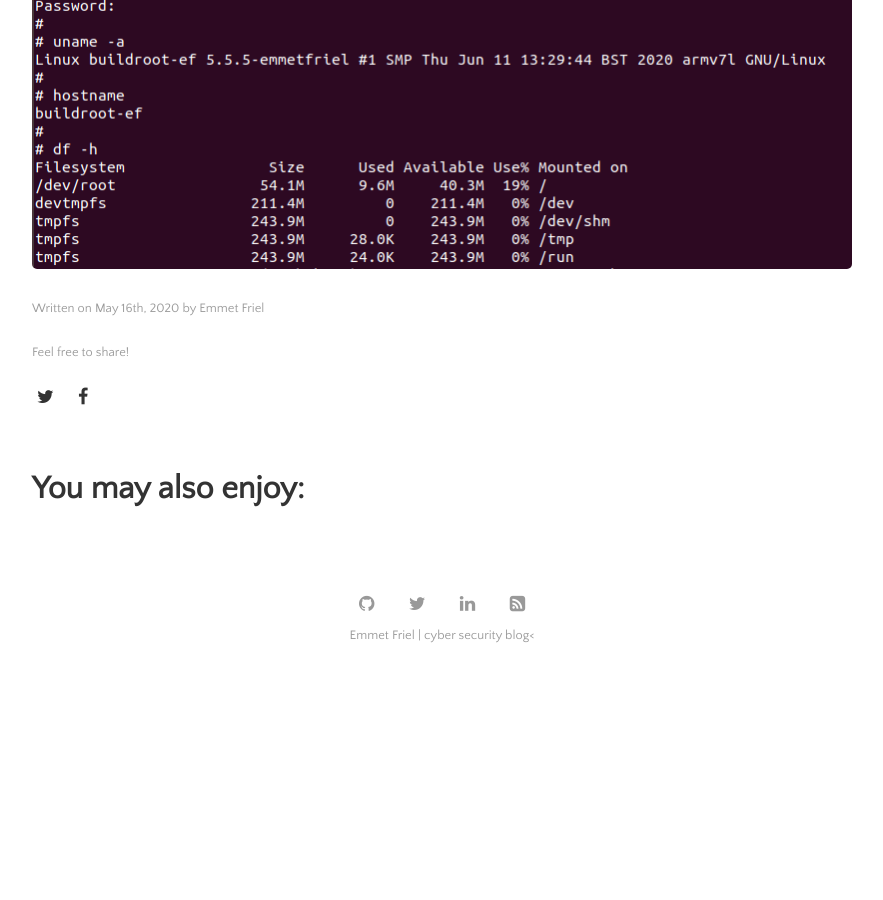
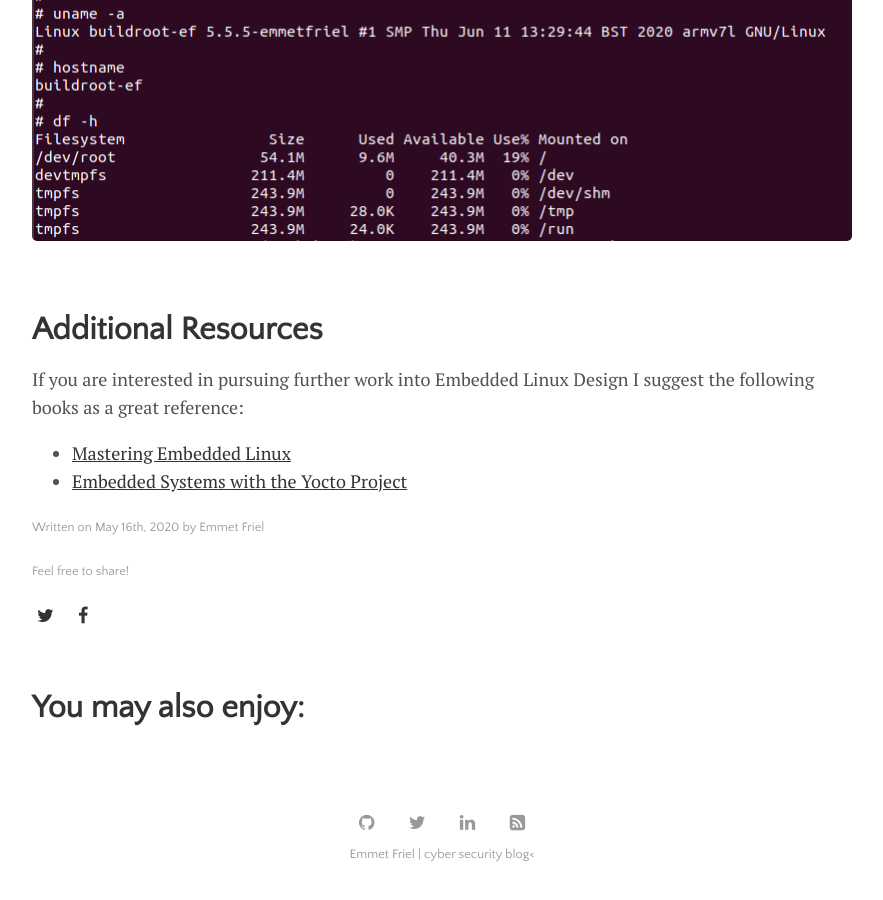
Before and after one commit to efriel94/ef_blog, a Jekyll site: the page built from _posts/EmbeddedLinux/2020-05-16-embedded-linux.md, in a window 1280 px wide and 900 px high, scrolled down 12391 px. Shown: the whole window, without its empty margins (198-1081 px from the left). Built offline with Jekyll 4.4.1, drawn with Linux system fonts in a browser that asks for light colours; comment, search, counter and statistics services are not loaded; before the commit the page ends 13072 px from its top, so only the background shows below that.

Commit message:
updated embedded linux

````diff
--- a/_posts/EmbeddedLinux/2020-05-16-embedded-linux.md
+++ b/_posts/EmbeddedLinux/2020-05-16-embedded-linux.md
@@ -423,10 +423,19 @@ Device     Boot   Start      End  Sectors  Size Id Type
 
 emmet@homepc:/home/emmet/Documents/buildroot$ sudo dd if=output/images/rootfs.ext4 of=/dev/sdb2
 ```
-<br/><br/><br/>
+<br/><br/>
 
 # Booting up the custom Linux OS
 
 Unmount, eject and place the SD card into the Beaglebone Black. The serial console will now show the operating system booting up a lightweight custom embedded Linux distribution.
 
 ![image]({{site.github.url}}/assets/img/embedded/bb-linux/buildroot.png)
+
+<br>
+
+# Additional Resources
+
+If you are interested in pursuing further work into Embedded Linux Design I suggest the following books as a great reference:
+
+- [Mastering Embedded Linux](https://www.amazon.co.uk/Mastering-Embedded-Linux-Programming-English/dp/1784392537)
+- [Embedded Systems with the Yocto Project](https://www.amazon.co.uk/Embedded-Systems-Prentice-Software-Development/dp/0133443248/ref=sr_1_1?crid=7GI3H5B9OUF2&keywords=yocto&qid=1676497739&s=books&sprefix=yocto%2Cstripbooks%2C84&sr=1-1)
````
